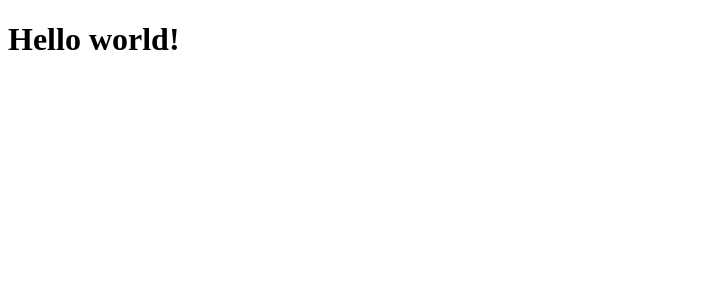
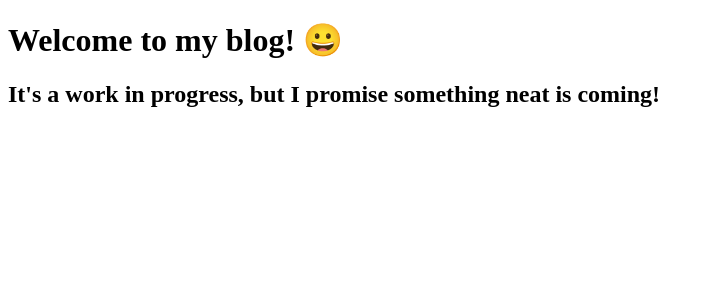
Before and after one commit to connor981332/universal-blog, a Next.js app: page / in a window 1280 px wide. Shown: the top 300 px of the page, without its empty margins (0-713 px from the left). Built offline with nearby package versions, Linux system fonts and the light colour scheme.

Commit message:
updated makefile and dockerfile and main page

```diff
--- a/app/page.tsx
+++ b/app/page.tsx
@@ -1,3 +1,6 @@
 export default function Page() {
-    return <h1>Hello world!</h1>
+    return <>
+        <h1>Welcome to my blog! 😀</h1>
+        <h2>It's a work in progress, but I promise something neat is coming!</h2>
+    </>
 }
```
Also changed, not shown: 2 other files (tests, documents, lock files or other folders).
